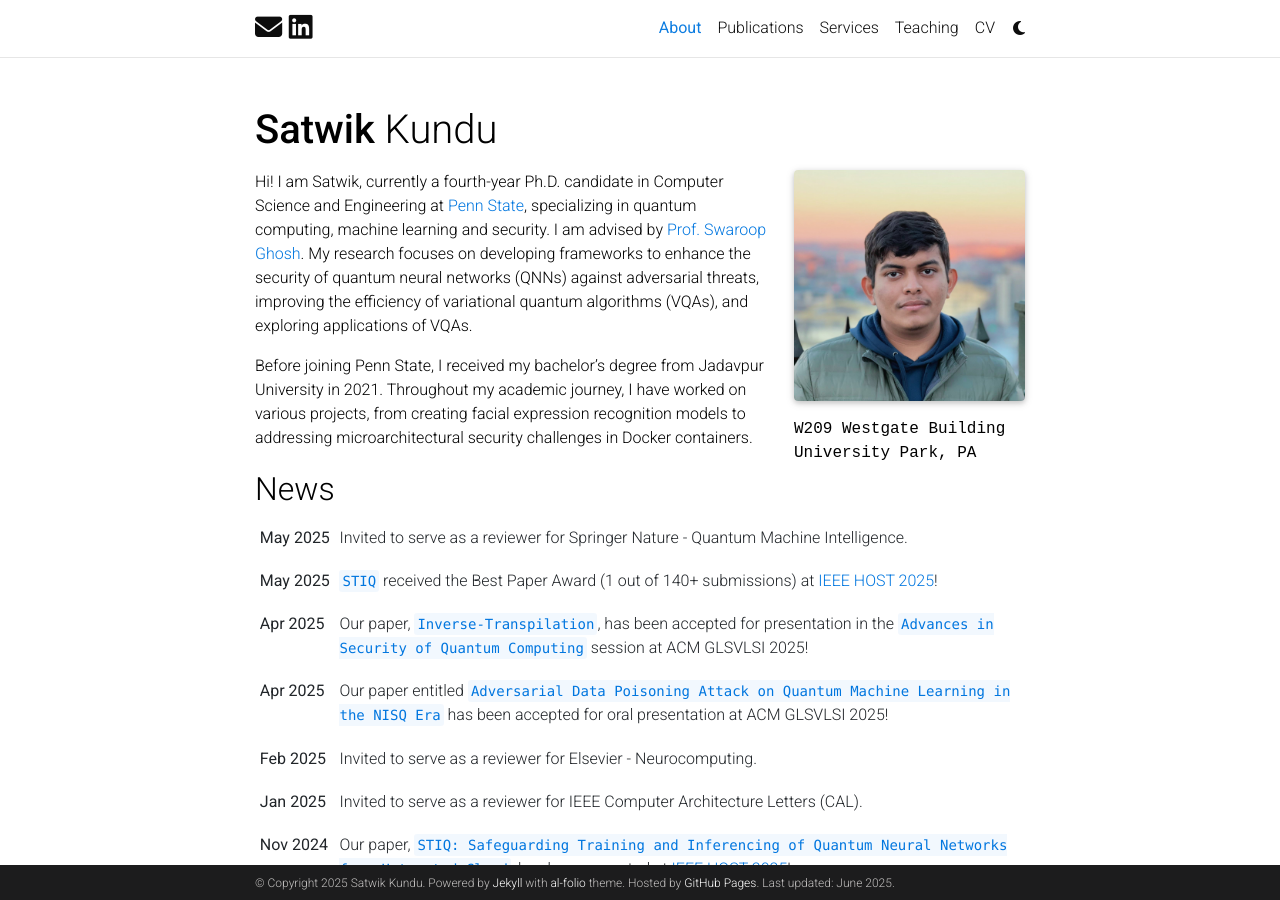
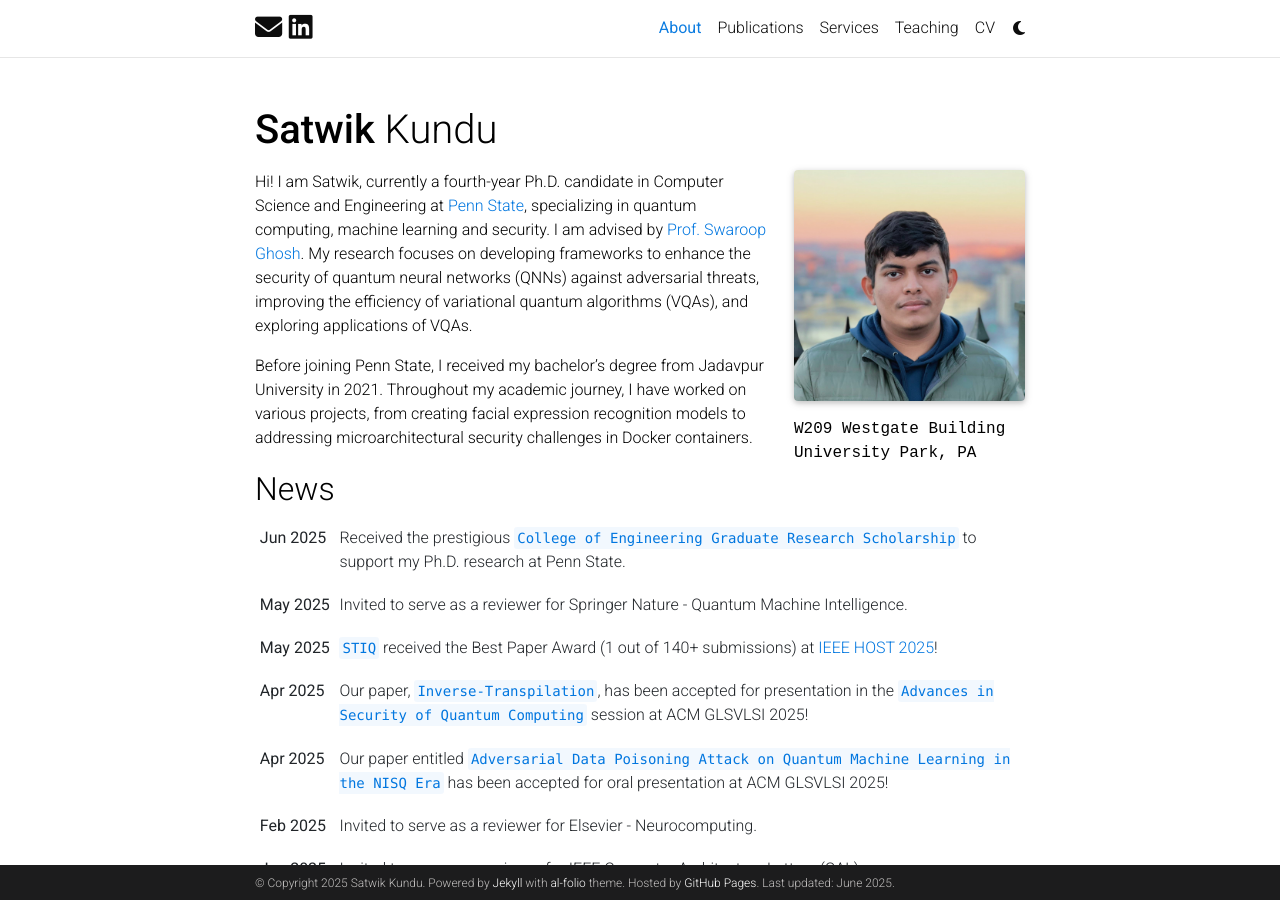
Before and after one commit to satwik-kundu/satwik-kundu.github.io, a Jekyll site: the page built from _pages/about.md, in a window 1280 px wide and 900 px high. Built offline with Jekyll 4.4.1, drawn with Linux system fonts in a browser that asks for light colours; full-size pictures stand in for the smaller copies a plugin makes; comment, search, counter and statistics services are not loaded; a style sheet for code colours, icons or effects is not loaded.

Commit message:
updated news and cv

```diff
--- a/_data/cv.yml
+++ b/_data/cv.yml
@@ -56,6 +56,10 @@
   type: time_table
   contents:
     - year: 2025
+      title: CoE Graduate Research Scholarship
+      items:
+        - Prestigious award for top PhD scholars in Penn State Engineering.
+    - year: 2025
       title: Best Paper Award
       items:
         - Received the Best Paper Award (1 out of 140+ submissions) a HOST 2025.
```
Also changed, not shown: _news/announcement_270.md (added, +7 -0 lines), 1 other file.
